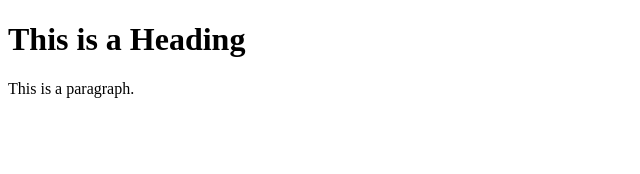
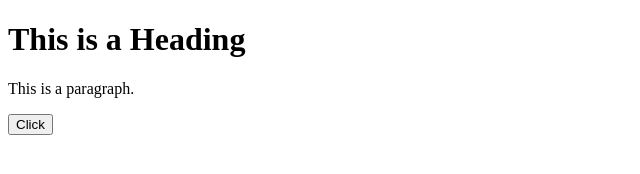
Before and after one commit to hah12gamer/husseinabouhamad, a plain HTML site: page aboutme.html in a window 1280 px wide. Shown: the whole page, without its empty margins (0-640 px from the left). Drawn offline with Linux system fonts and the light colour scheme.

Commit message:
Update aboutme.html

```diff
--- a/aboutme.html
+++ b/aboutme.html
@@ -7,6 +7,8 @@
 
 <h1>This is a Heading</h1>
 <p>This is a paragraph.</p>
+<button type="button"
+onclick="document.getElementById('demo').innerHTML=Date()">Click</button>
 
 </body>
 </html>
```
